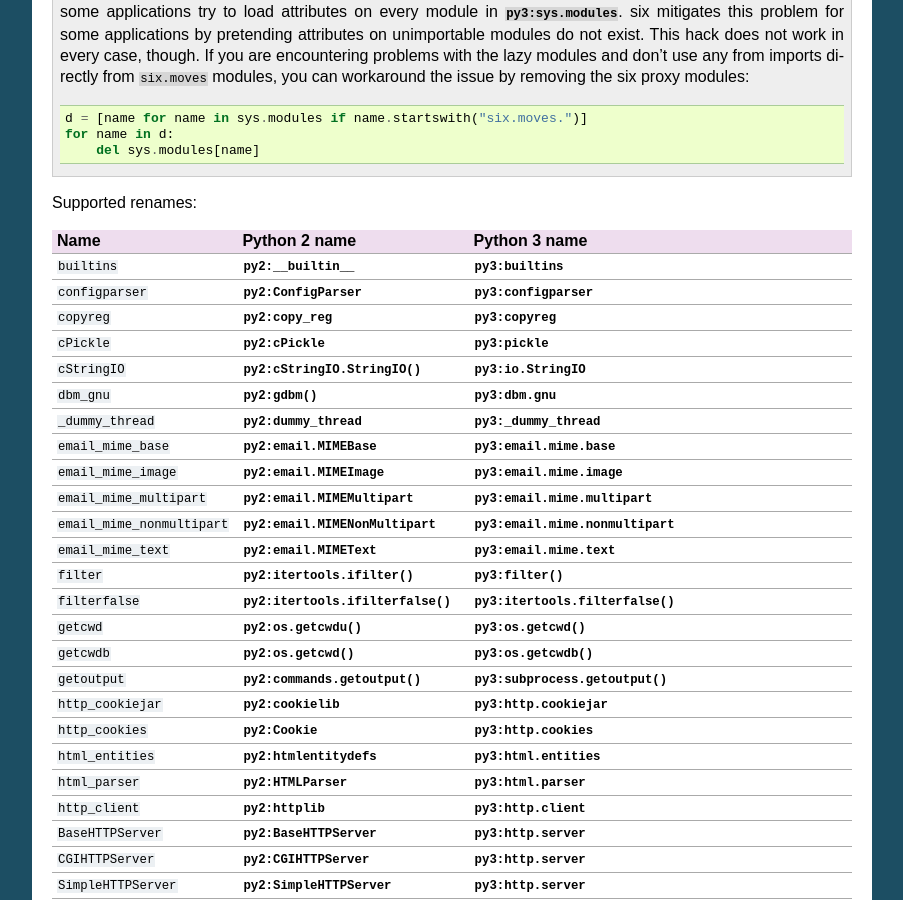
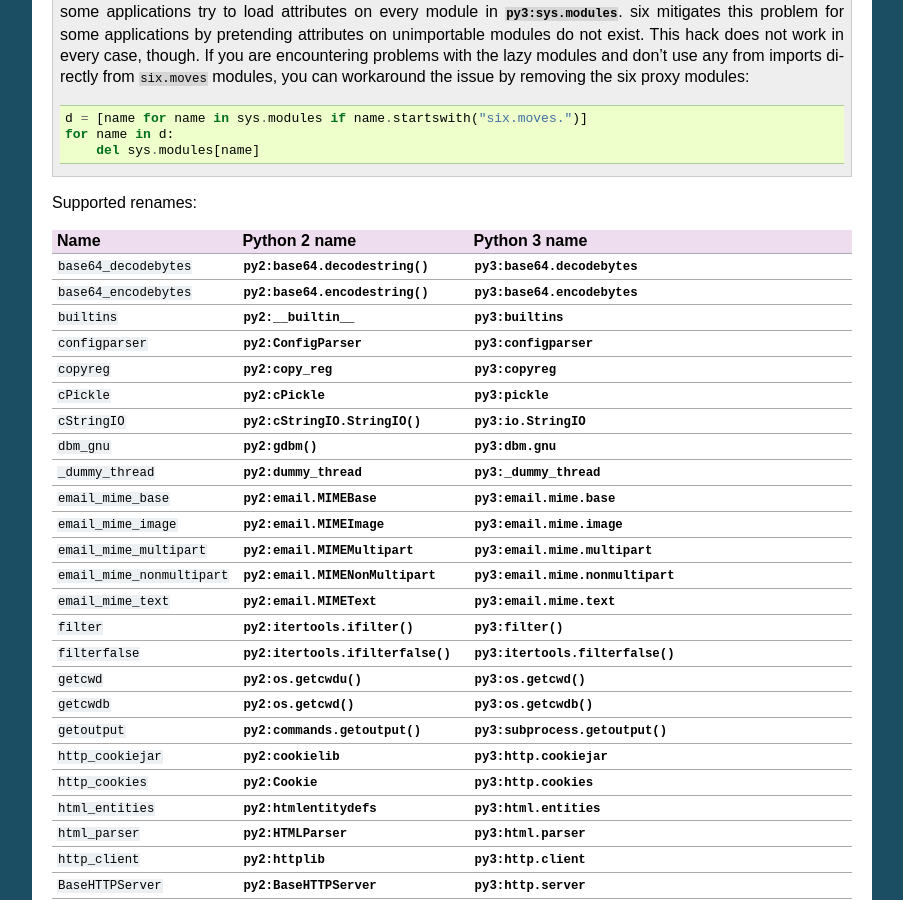
Before and after one commit to benjaminp/six, a Sphinx documentation site: the page built from documentation/index.rst, in a window 1280 px wide and 900 px high, scrolled down 7483 px. Shown: the whole window, without its empty margins (198-1101 px from the left). Built offline with Sphinx 7.4.7, drawn with Linux system fonts in a browser that asks for light colours.

Commit message:
Add base64_decodebytes and base64_encodebytes

```diff
--- a/documentation/index.rst
+++ b/documentation/index.rst
@@ -571,6 +571,10 @@ Supported renames:
 +------------------------------+-------------------------------------+---------------------------------------+
 | Name                         | Python 2 name                       | Python 3 name                         |
 +==============================+=====================================+=======================================+
+| ``base64_decodebytes``       | :func:`py2:base64.decodestring`     | :class:`py3:base64.decodebytes`       |
++------------------------------+-------------------------------------+---------------------------------------+
+| ``base64_encodebytes``       | :func:`py2:base64.encodestring`     | :class:`py3:base64.encodebytes`       |
++------------------------------+-------------------------------------+---------------------------------------+
 | ``builtins``                 | :mod:`py2:__builtin__`              | :mod:`py3:builtins`                   |
 +------------------------------+-------------------------------------+---------------------------------------+
 | ``configparser``             | :mod:`py2:ConfigParser`             | :mod:`py3:configparser`               |
--- a/six.py
+++ b/six.py
@@ -233,6 +233,8 @@ class _MovedItems(_LazyModule):
 
 
 _moved_attributes = [
+    MovedAttribute("base64_decodebytes", "base64", "base64", "decodestring", "decodebytes"),
+    MovedAttribute("base64_encodebytes", "base64", "base64", "encodestring", "encodebytes"),
     MovedAttribute("cStringIO", "cStringIO", "io", "StringIO"),
     MovedAttribute("filter", "itertools", "builtins", "ifilter", "filter"),
     MovedAttribute("filterfalse", "itertools", "itertools", "ifilterfalse", "filterfalse"),
```
